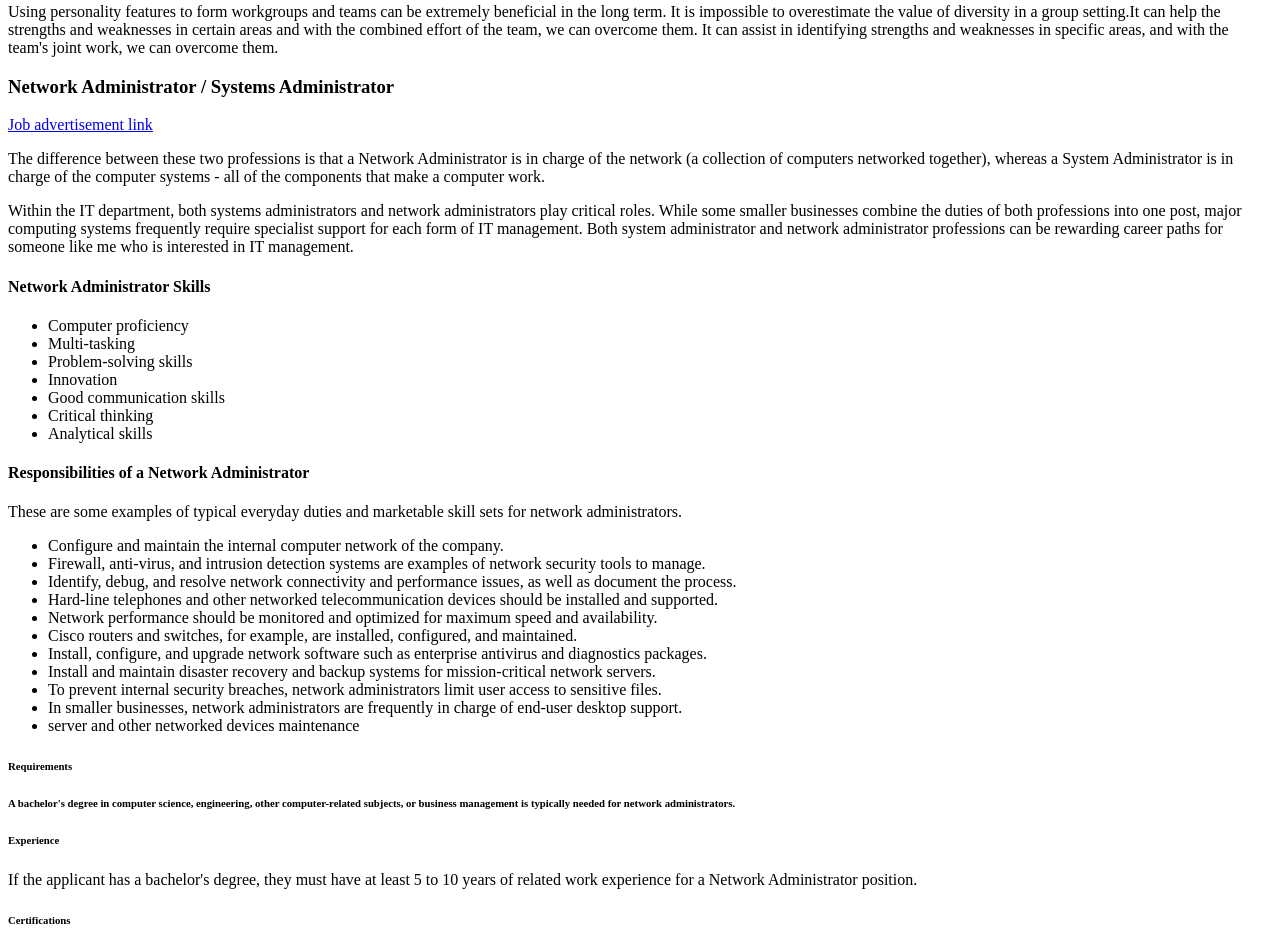
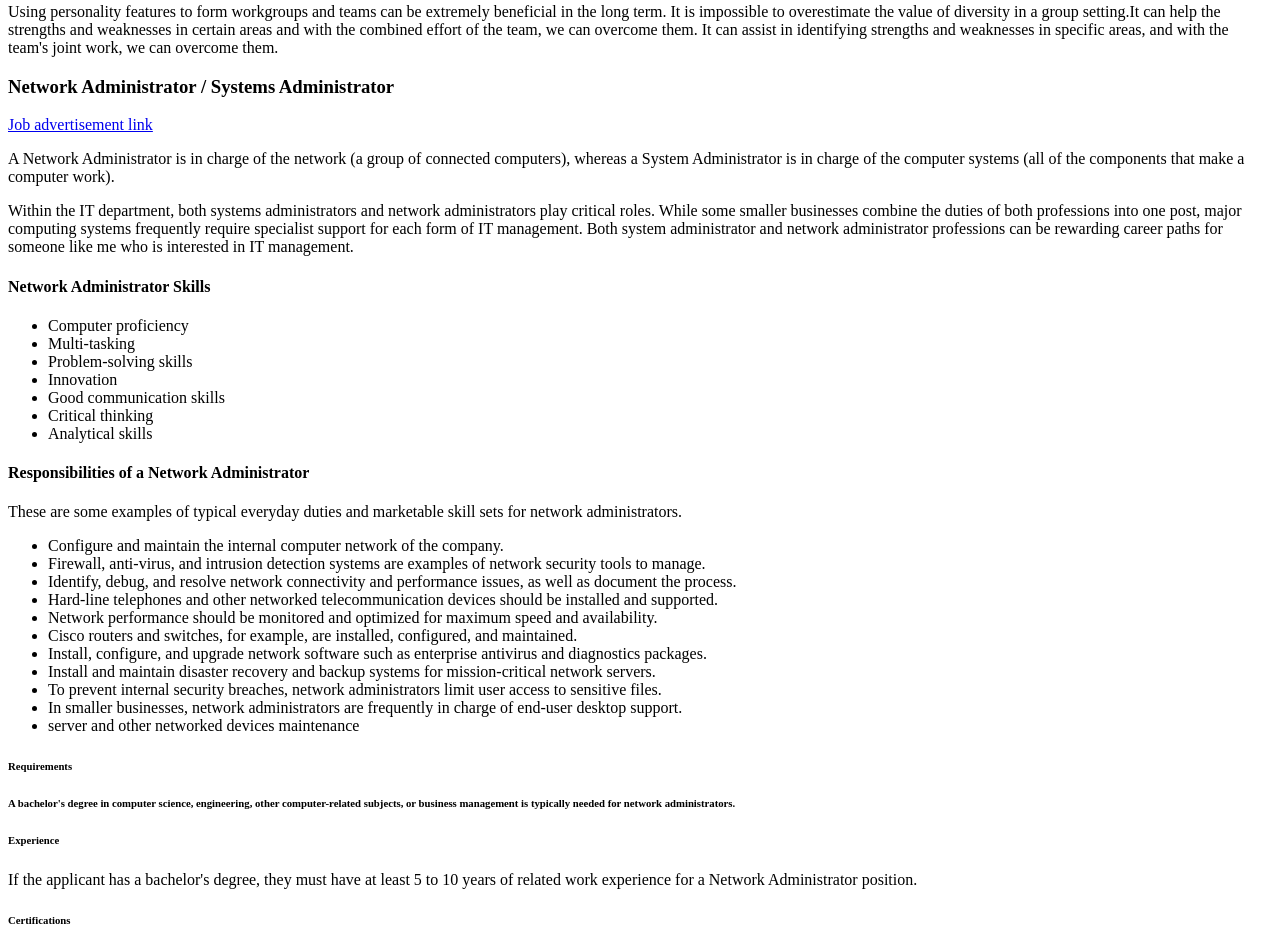
Before and after one commit to Kradco/MyProfile1, a plain HTML site: page index.html in a window 1280 px wide. Shown: the part 939-1886 px from the top of the page. Drawn offline with Linux system fonts and the light colour scheme.

Commit message:
Update index.html

```diff
--- a/index.html
+++ b/index.html
@@ -19,7 +19,7 @@ It can assist in identifying strengths and weaknesses in specific areas, and wit
 
 <a href="https://www.seek.com.au/job/55356490?type=standout#searchRequestToken=213115e3-e908-4992-a298-99fae5dddc12">Job advertisement link</a>
 
-<p>The difference between these two professions is that a Network Administrator is in charge of the network (a collection of computers networked together), whereas a System Administrator is in charge of the computer systems - all of the components that make a computer work.</p>
+<p>A Network Administrator is in charge of the network (a group of connected computers), whereas a System Administrator is in charge of the computer systems (all of the components that make a computer work).</p>
 
 <p>Within the IT department, both systems administrators and network administrators play critical roles. While some smaller businesses combine the duties of both professions into one post, major computing systems frequently require specialist support for each form of IT management. Both system administrator and network administrator professions can be rewarding career paths for someone like me who is interested in IT management.</p>
 <h4>Network Administrator Skills</h4>
```
